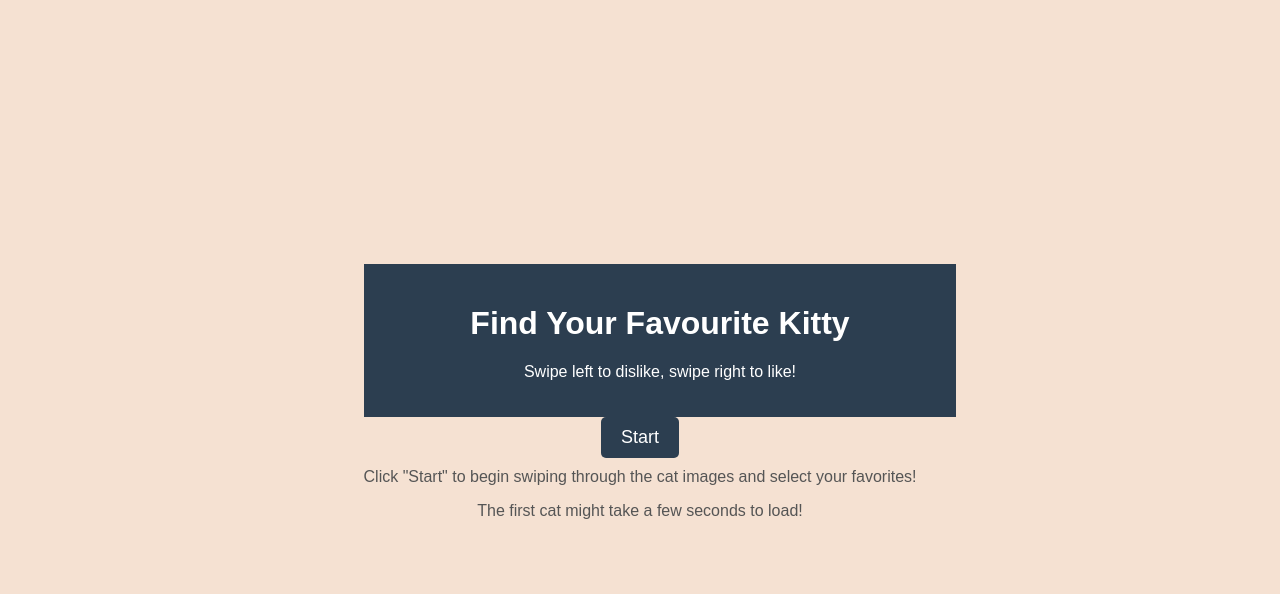
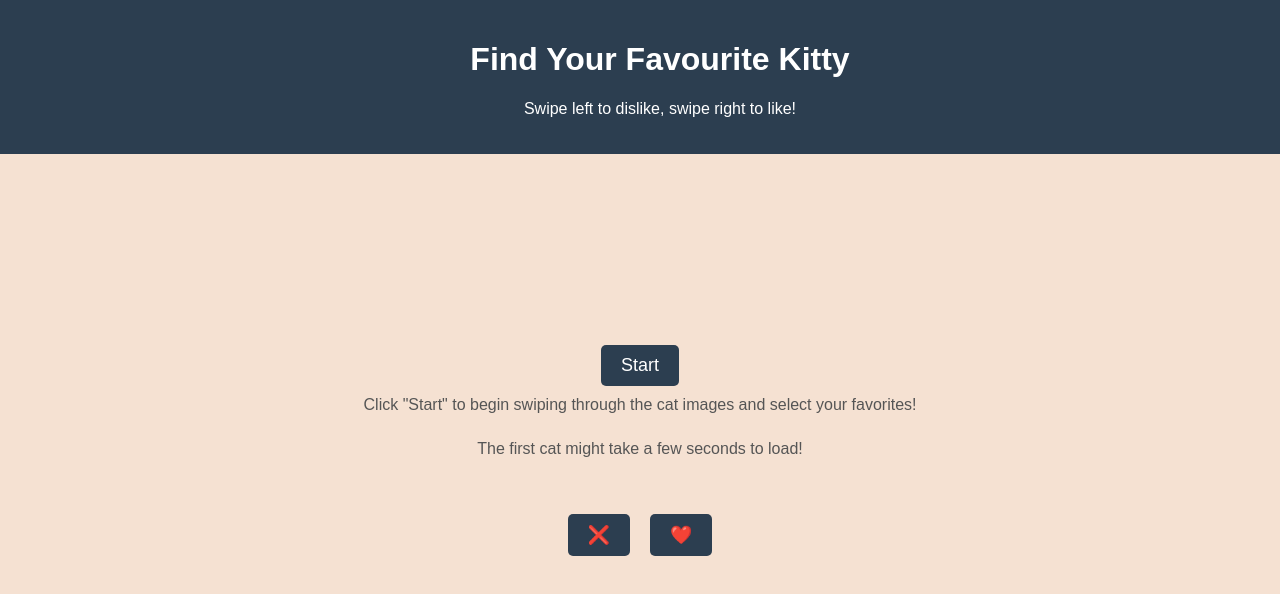
Before and after one commit to Danielsuhaimi7/Favourite-Kitty, a plain HTML site: page index.html in a window 1280 px wide. Drawn offline with Linux system fonts and the light colour scheme.

Commit message:
header fixes

```diff
--- a/app.js
+++ b/app.js
@@ -84,29 +84,27 @@ function showSummary() {
 }
 
 function startSwipe(e) {
+  if (!catImageElement) return;
   isSwiping = true;
   startX = e.clientX || e.touches[0].clientX;
   catImageElement.style.transition = 'none';
 }
 
 function moveSwipe(e) {
-  if (!isSwiping) return;
-
+  if (!isSwiping || !catImageElement) return;
   const currentX = e.clientX || e.touches[0].clientX;
   const diff = currentX - startX;
-
   catImageElement.style.transform = `translateX(${diff}px)`;
 }
 
 function endSwipe(e) {
-  if (!isSwiping) return;
-
+  if (!isSwiping || !catImageElement) return;
   const endX = e.clientX || e.changedTouches[0].clientX;
   const diff = endX - startX;
 
-  if (diff > 10) {
+  if (diff > 50) {
     swipeRight();
-  } else if (diff < -10) {
+  } else if (diff < -50) {
     swipeLeft();
   } else {
     catImageElement.style.transition = 'transform 0.3s ease';
@@ -114,6 +112,24 @@ function endSwipe(e) {
   }
 
   isSwiping = false;
+}
+
+function swipeRight() {
+  if (currentIndex < catImages.length) {
+    likedCats.push(catImages[currentIndex]);
+    console.log("Liked Cat Index: ", currentIndex);
+    currentIndex++;
+    showCat();
+  }
+}
+
+function swipeLeft() {
+  if (currentIndex < catImages.length) {
+    dislikedCats.push(catImages[currentIndex]);
+    console.log("Disliked Cat Index: ", currentIndex);
+    currentIndex++;
+    showCat();
+  }
 }
 
 catContainer.addEventListener('mousedown', startSwipe);
--- a/styles.css
+++ b/styles.css
@@ -17,10 +17,19 @@ header {
   padding: 20px;
   color: #fff;
   width: 100%;
+  position: fixed;
+  top: 0;
+  left: 0;
+  z-index: 100;
 }
 
 #start-container {
   display: block;
+  margin-top: 100px;
+  display: flex;
+  flex-direction: column;
+  justify-content: center;
+  align-items: center;
 }
 
 .cat-container {
@@ -32,7 +41,6 @@ header {
   width: 100%;
   max-width: 500px;
   overflow: hidden;
-  display: none;
 }
 
 .cat-image {
@@ -45,7 +53,9 @@ header {
 
 .controls {
   margin-top: 20px;
-  display: none;
+  display: flex;
+  justify-content: center;
+  align-items: center;
 }
 
 button {
```
